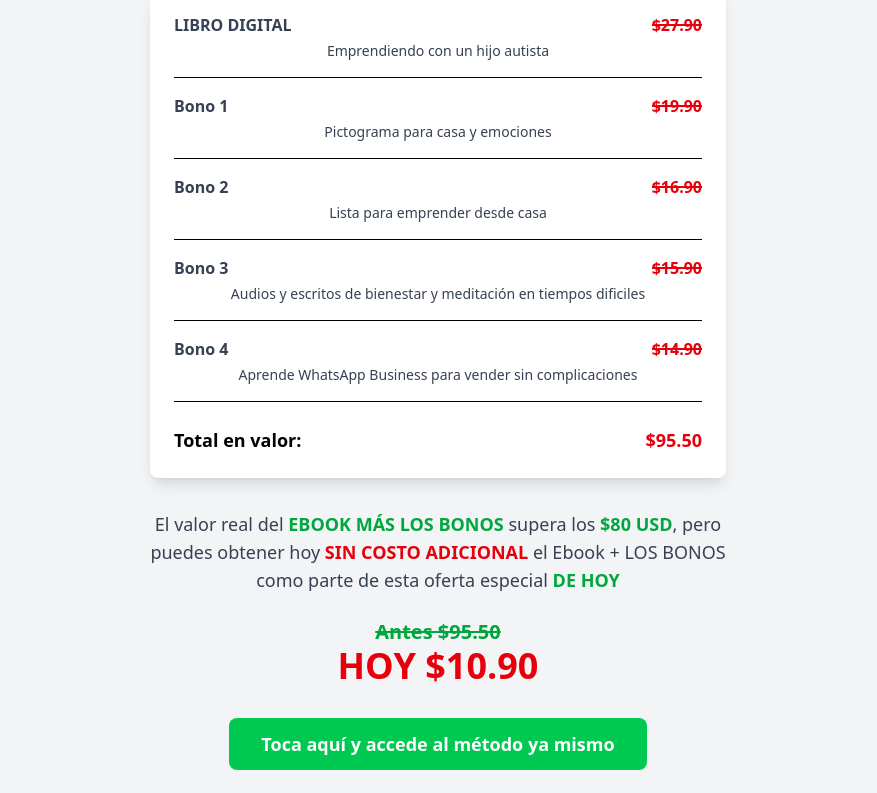
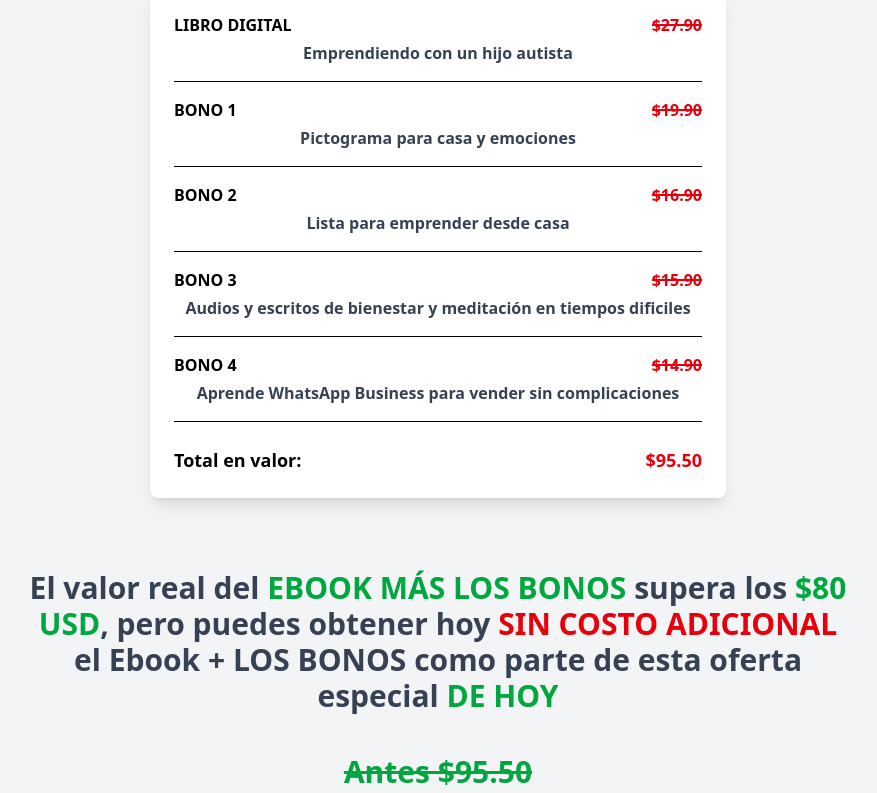
Before and after one commit to Cardandom/funnel, a Next.js app: page / in a window 1280 px wide. Shown: the part 6200-6993 px from the top of the page, without its empty margins (202-1079 px from the left). Built offline with nearby package versions, Linux system fonts and the light colour scheme.

Commit message:
last changes before production

```diff
--- a/app/components/Footer.jsx
+++ b/app/components/Footer.jsx
@@ -2,7 +2,7 @@ export default function FooterSection() {
   return (
     <footer className="bg-gray-800 text-white py-6 text-center px-4">
       <div className="max-w-6xl mx-auto text-sm sm:text-base">
-        &copy; {new Date().getFullYear()} Tu Empresa. Todos los derechos
+        &copy; {new Date().getFullYear()} Autismo con Sentido. Todos los derechos
         reservados.
       </div>
     </footer>
--- a/app/components/Offer.jsx
+++ b/app/components/Offer.jsx
@@ -57,13 +57,13 @@ const Offer = () => {
         ].map(({ plan, price, desc }, idx) => (
           <div key={idx} className="border-b last:border-none pb-4 mb-4">
             <div className="flex justify-between items-center text-left">
-              <span className="font-bold text-gray-700">{plan}</span>
+              <span className="font-bold text-black uppercase">{plan}</span>
               <span className="relative text-red-600 font-semibold">
                 {price}
                 <span className="absolute left-0 top-1/2 w-full h-[2px] bg-red-600 transform -translate-y-1/2"></span>
               </span>
             </div>
-            <p className="text-sm text-gray-700 mt-1">{desc}</p>
+            <p className="text-gray-700 font-semibold mt-1">{desc}</p>
           </div>
         ))}
 
@@ -74,7 +74,7 @@ const Offer = () => {
       </div>
 
       {/* Texto de oferta especial */}
-      <p className="max-w-xl text-base md:text-lg text-gray-700 mb-6">
+      <p className="max-w-2/3 text-xl md:text-3xl text-gray-700 my-10 font-semibold">
         El valor real del{" "}
         <span className="text-green-600 font-bold">EBOOK MÁS LOS BONOS</span>{" "}
         supera los <span className="text-green-600 font-bold">$80 USD</span>,
@@ -86,17 +86,17 @@ const Offer = () => {
 
       {/* Precio final */}
       <div className="text-center mb-8">
-        <p className="text-lg md:text-xl font-semibold text-green-600 line-through">
+        <p className="text-2xl md:text-3xl font-bold text-green-600 line-through">
           Antes $95.50
         </p>
-        <p className="text-3xl md:text-4xl font-bold text-red-600">
+        <p className="text-4xl md:text-5xl font-extrabold text-red-600">
           HOY $10.90
         </p>
       </div>
 
       {/* Botón final */}
       <motion.button
-        className="bg-green-500 hover:bg-green-600 text-white font-bold py-3 px-8 rounded-lg text-lg cursor-pointer"
+        className="bg-green-500 uppercase hover:bg-green-600 text-white font-bold py-3 px-8 rounded-lg text-lg md:text-xl cursor-pointer"
         initial={{ y: 0 }}
         whileInView={{ y: [0, -40, 0, -20, 0, -10, 0] }}
         transition={{
--- a/app/layout.jsx
+++ b/app/layout.jsx
@@ -12,8 +12,8 @@ const geistMono = Geist_Mono({
 });
 
 export const metadata = {
-  title: "Create Next App",
-  description: "Generated by create next app",
+  title: "Emprendiendo con un hijo Autista",
+  description: "Manual para madres sobre como generar ingresos mientras cuidas de tu hijo o hija con autismo",
 };
 
 export default function RootLayout({ children }) {
```
